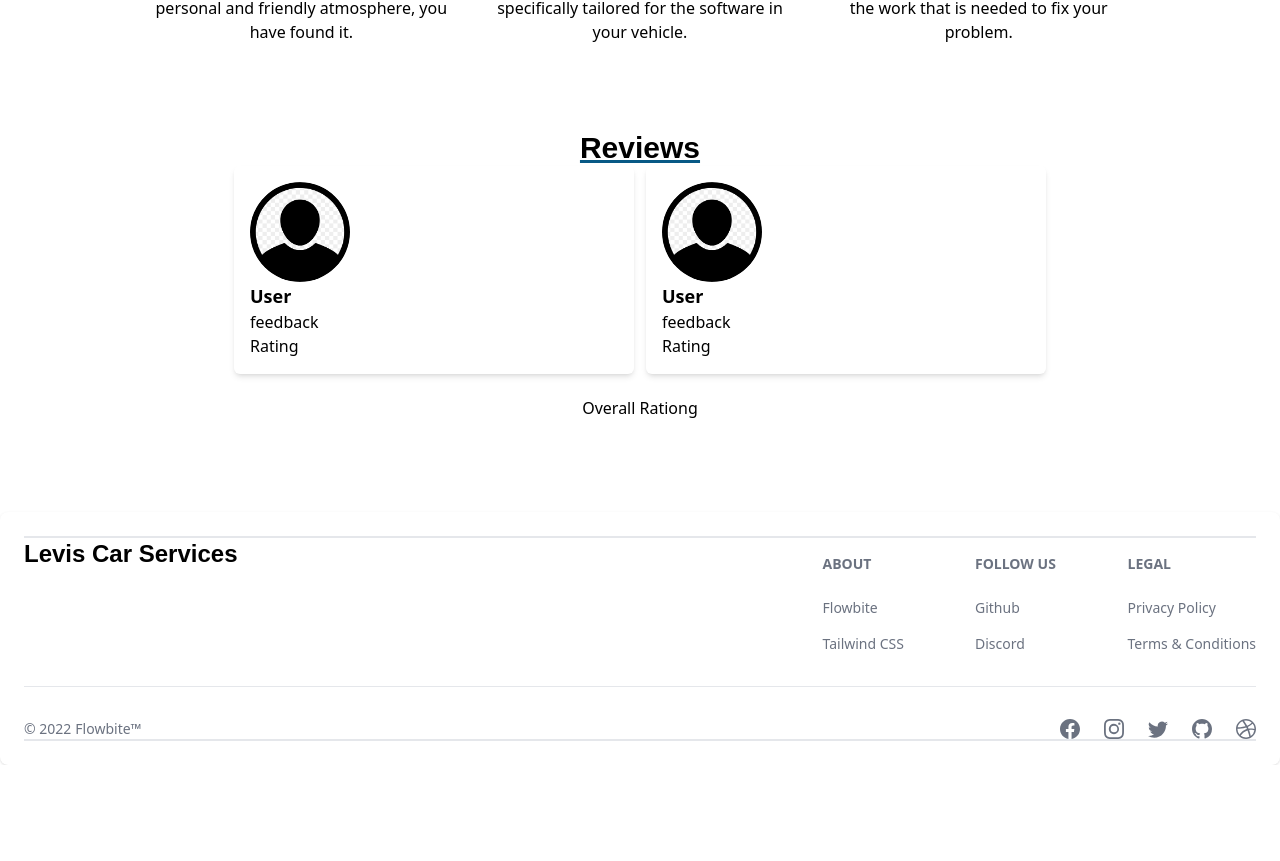
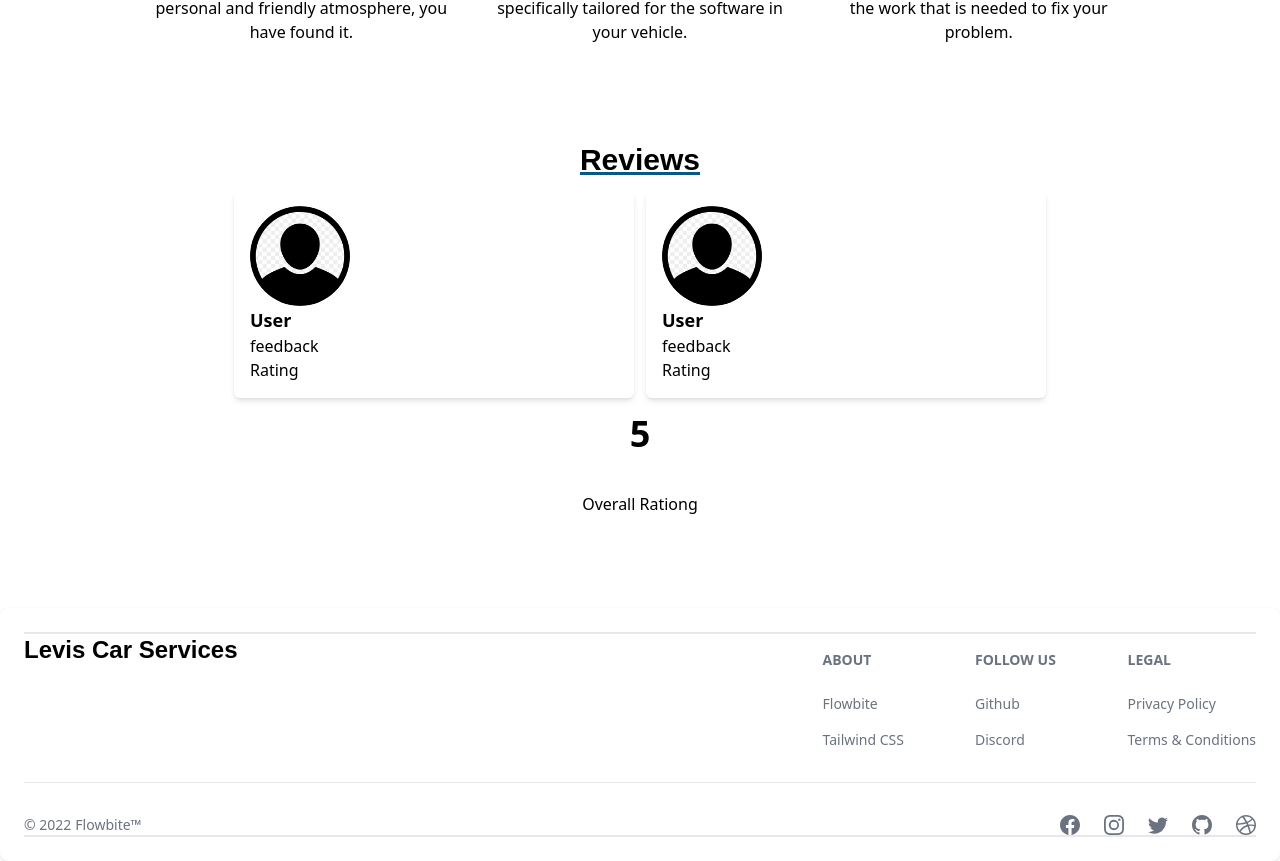
Before and after one commit to noman5945/Car-service-frontend, a React (Vite) app: page / in a window 1280 px wide. Shown: the part 1897-2758 px from the top of the page. Before the commit the page ends 2662 px from the top, so only its background shows below. Built offline with nearby package versions, Linux system fonts and the light colour scheme; a web font is replaced by a local one.

Commit message:
[ONGOING] Review Section

```diff
--- /dev/null
+++ b/src/components/NumberAnimation.tsx
@@ -0,0 +1,22 @@
+import { useEffect, useState } from "react";
+
+export const NumberAnimation = () => {
+  const [number, setNumber] = useState(1);
+
+  useEffect(() => {
+    if (number < 5) {
+      const interval = setInterval(() => {
+        setNumber((prevNumber) => prevNumber + 1);
+      }, 100); // Update every second
+
+      return () => clearInterval(interval);
+    }
+  }, [number]);
+  return (
+    <div className=" p-4">
+      <div className=" flex flex-col items-center">
+        <h1 className=" font-bold text-4xl ">{number}</h1>
+      </div>
+    </div>
+  );
+};
--- a/src/pages/Home/ReviewSection.tsx
+++ b/src/pages/Home/ReviewSection.tsx
@@ -1,15 +1,17 @@
+import { NumberAnimation } from "../../components/NumberAnimation";
 import { ReviewCard } from "../../components/ReviewCard";
 
 export const ReviewSection = () => {
   return (
     <div className=" flex flex-col items-center my-[70px]">
-      <h2 className=" font-bold text-3xl underline underline-offset-2 decoration-sky-800 font-bebas">
+      <h2 className=" font-bold text-3xl underline underline-offset-2 decoration-sky-800 font-bebas  py-3">
         Reviews
       </h2>
       <div className=" flex flex-col lg:flex-row gap-3 ">
         <ReviewCard />
         <ReviewCard />
       </div>
+      <NumberAnimation />
       <div className=" relative p-3 my-[10px]">Overall Rationg</div>
     </div>
   );
```
